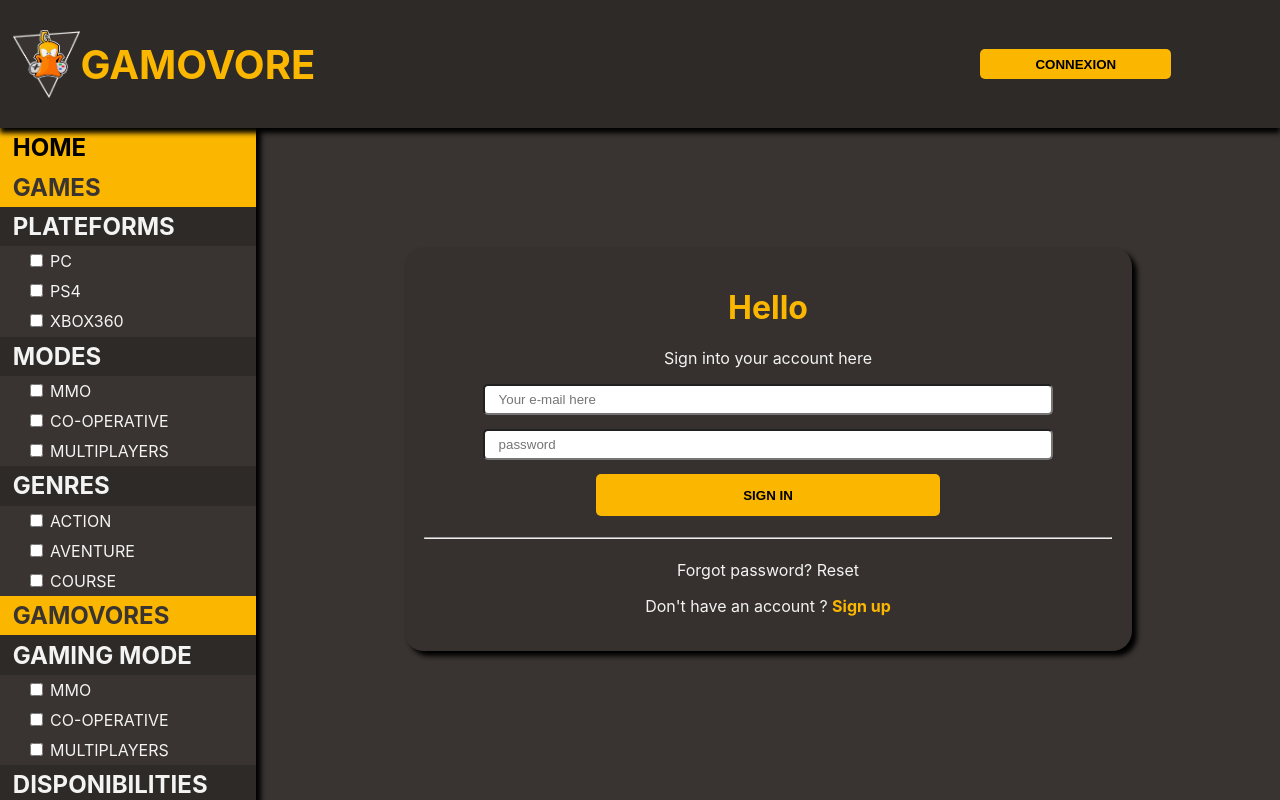
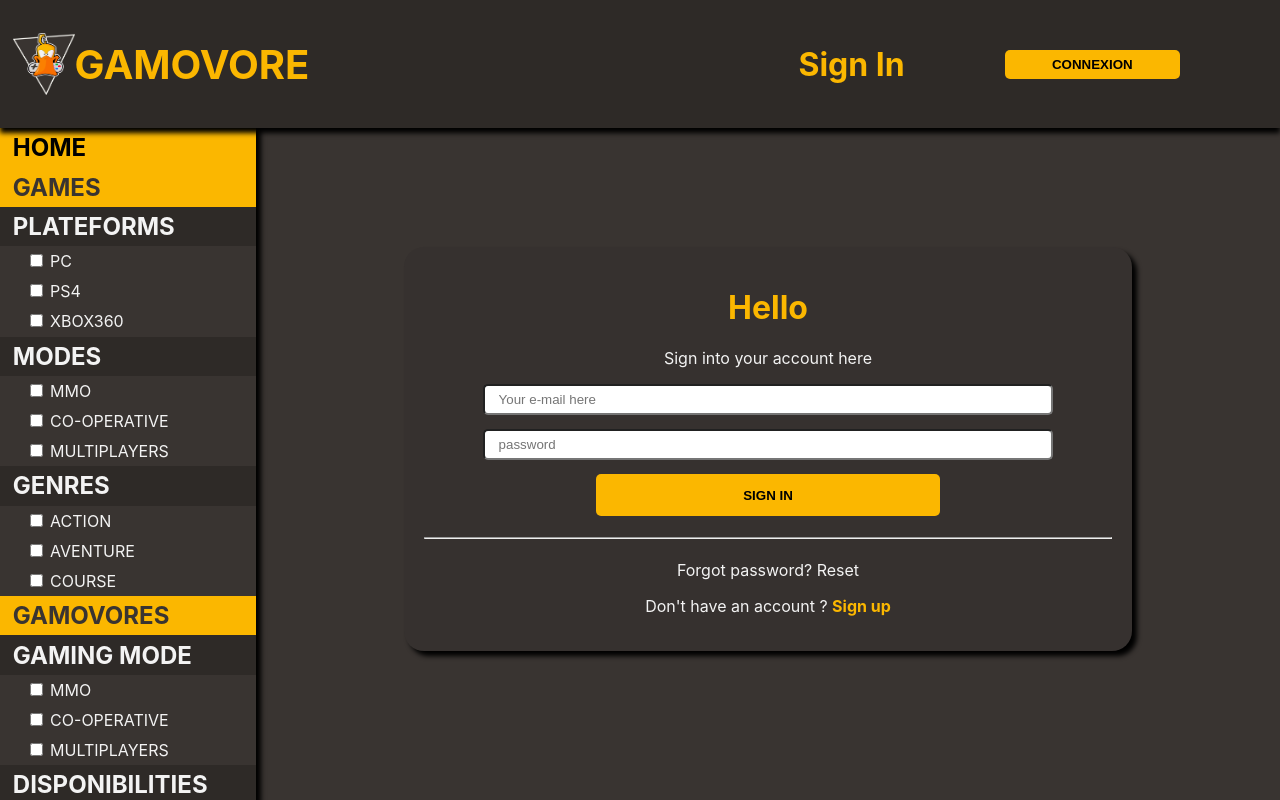
Before and after one commit to WildCodeSchool/Lyon-js-202005-project-gamovore, a React (Create React App) app: page /sign-in in a window 1280 px wide. Shown: the top 800 px of the page. Built offline with nearby package versions, Linux system fonts and the light colour scheme; no server answers.

Commit message:
added a title for every pages

```diff
--- a/src/components/HeaderBox.js
+++ b/src/components/HeaderBox.js
@@ -9,6 +9,7 @@ import Identity from "../style/Identity";
 import IsLogged from "../style/IsLogged";
 import Linked from "../style/Linked";
 import Title from "../style/Title";
+import PageTitle from "./PageTitle";
 
 function HeaderBox() {
 	const { user } = useContext(UserContext);
@@ -18,6 +19,7 @@ function HeaderBox() {
 				<img src={logoGamovore} alt="logo_gamovore" width="8%" />
 				<Title>Gamovore</Title>
 			</Identity>
+			<PageTitle />
 			<IsLogged>
 				{user ? (
 					<ProfilButton />
--- /dev/null
+++ b/src/components/PageTitle.js
@@ -0,0 +1,29 @@
+import React from "react";
+import { useLocation } from "react-router-dom";
+import StyledPageTitle from "../style/StyledPageTitle";
+
+export default function PageTitle() {
+	const location = useLocation();
+	const url = location.pathname;
+	function mySwitch(url) {
+		if (url.includes("sign-in")) {
+			return "Sign In";
+		} else if (url.includes("sign-up")) {
+			return "Sign Up";
+		} else if (url.includes("profil")) {
+			return "Profile";
+		} else if (url.includes("game")) {
+			return "Game Details";
+		} else {
+			return "Games List";
+		}
+	}
+
+	return (
+		<div>
+			<StyledPageTitle>
+				<h1>{mySwitch(url)}</h1>
+			</StyledPageTitle>
+		</div>
+	);
+}
--- /dev/null
+++ b/src/style/StyledPageTitle.js
@@ -0,0 +1,8 @@
+import styled from "styled-components";
+
+const StyledPageTitle = styled.div`
+	display: inline;
+	white-space: nowrap;
+	`;
+
+export default StyledPageTitle;
```
Lines whose indentation alone changed are shown as unchanged.
